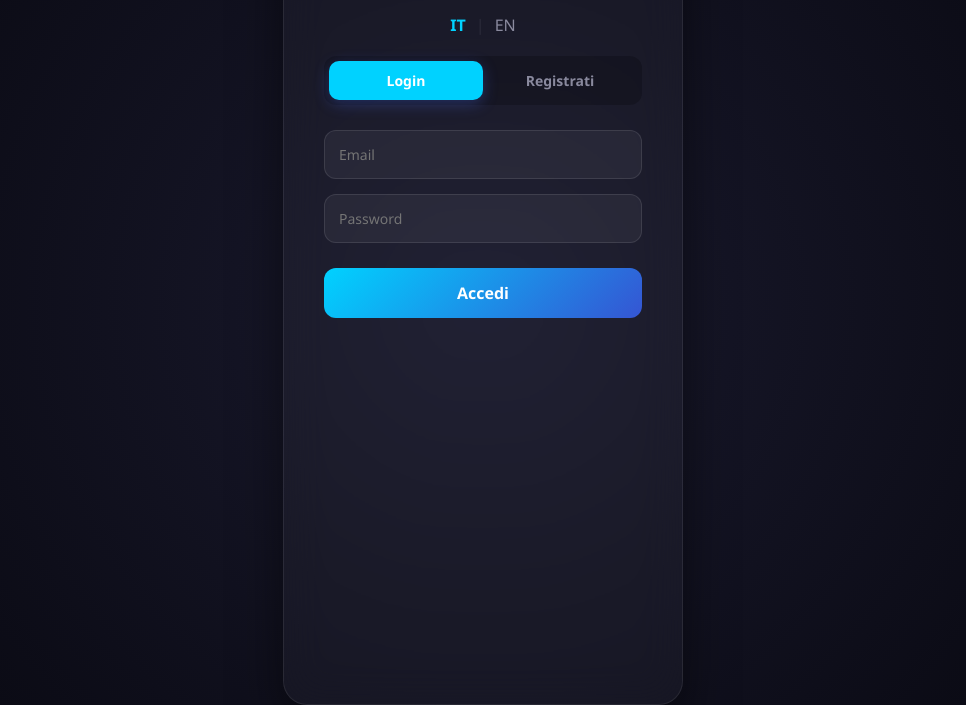
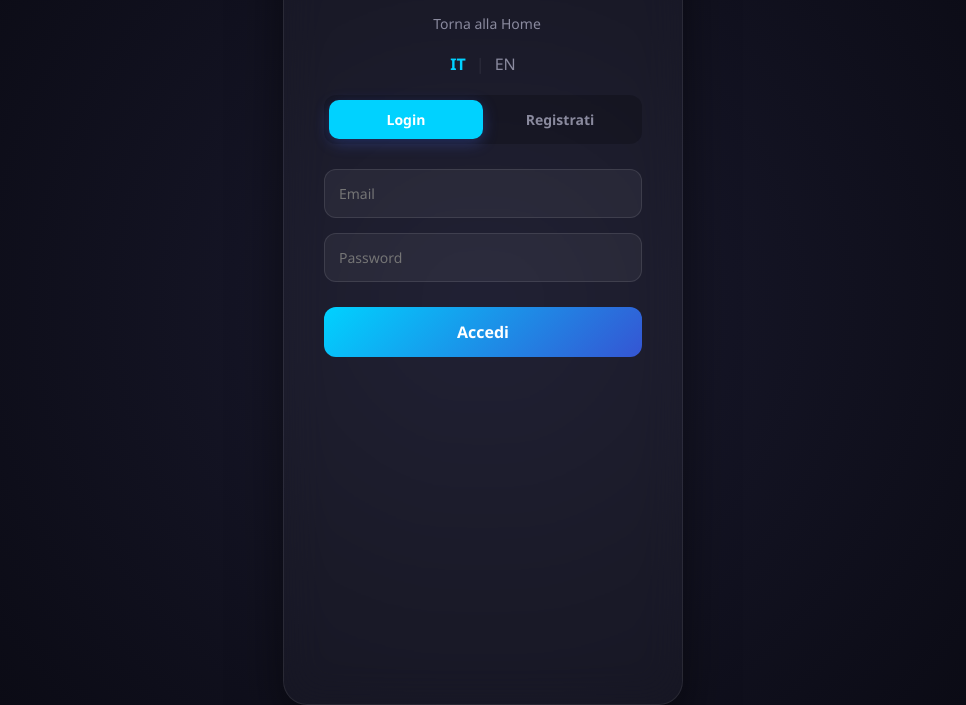
Before and after one commit to DavideJPEG/Eco-Trento, a website: page frontend/pages/login.html in a window 1280 px wide. Shown: the part 95-800 px from the top of the page, without its empty margins (157-1123 px from the left). Drawn offline with nearby package versions, Linux system fonts and the light colour scheme.

Commit message:
fix: toast message all'avvio e inserimento link per tornare alla mappa dal login senza dover per forza fare il login

```diff
--- a/frontend/css/global.css
+++ b/frontend/css/global.css
@@ -263,6 +263,12 @@ body {
     box-shadow: 0 5px 15px rgba(0,0,0,0.3);
     animation: slideIn 0.3s ease-out;
 }
+.back-link {
+    color: var(--text-muted); text-decoration: none; font-size: 14px;
+    display: flex; align-items: center; justify-content: center; gap: 8px;
+    margin-bottom: 20px; transition: 0.3s;
+}
+.back-link:hover { color: white; }
 
 [v-cloak] {
     display: none !important;
--- a/frontend/pages/login.html
+++ b/frontend/pages/login.html
@@ -42,6 +42,10 @@
 <div id="app" class="login-container" v-cloak>
     <h1>ECOTRENTO</h1>
 
+    <a href="main.html" class="back-link">
+        <i class="fa-solid fa-arrow-left"></i> {{ t('torna_home') }}
+    </a>
+
     <!-- Selettore Lingua Globale per il Login -->
     <div style="display: flex; justify-content: center; gap: 10px; margin-bottom: 20px;">
         <span @click="impostaLingua('it')" :style="linguaAttuale === 'it' ? 'color: var(--accent-blue); cursor: pointer; font-weight: bold;' : 'color: var(--text-muted); cursor: pointer;'">IT</span>
```
Also changed, not shown: frontend/pages/main.html (+7 -8 lines).
